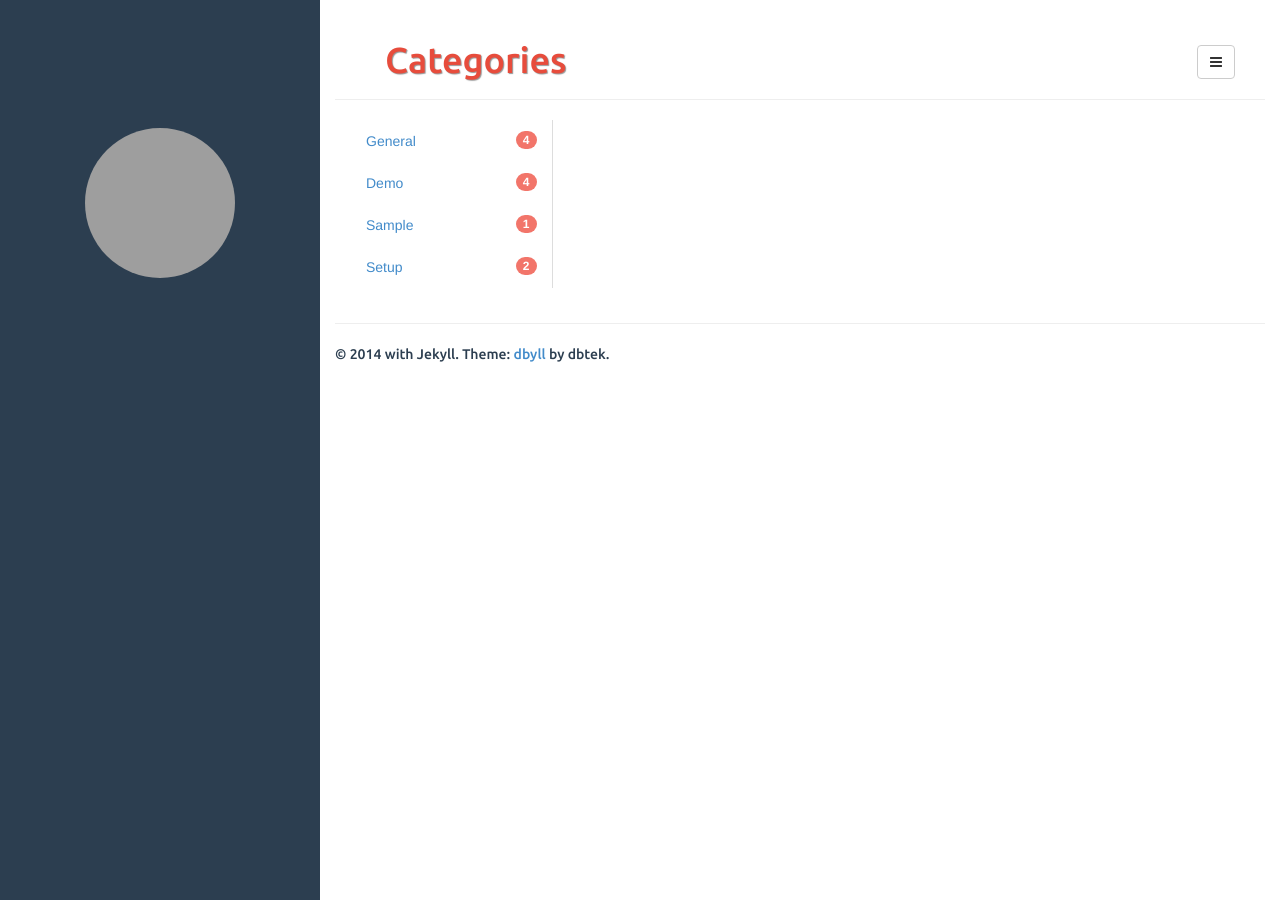
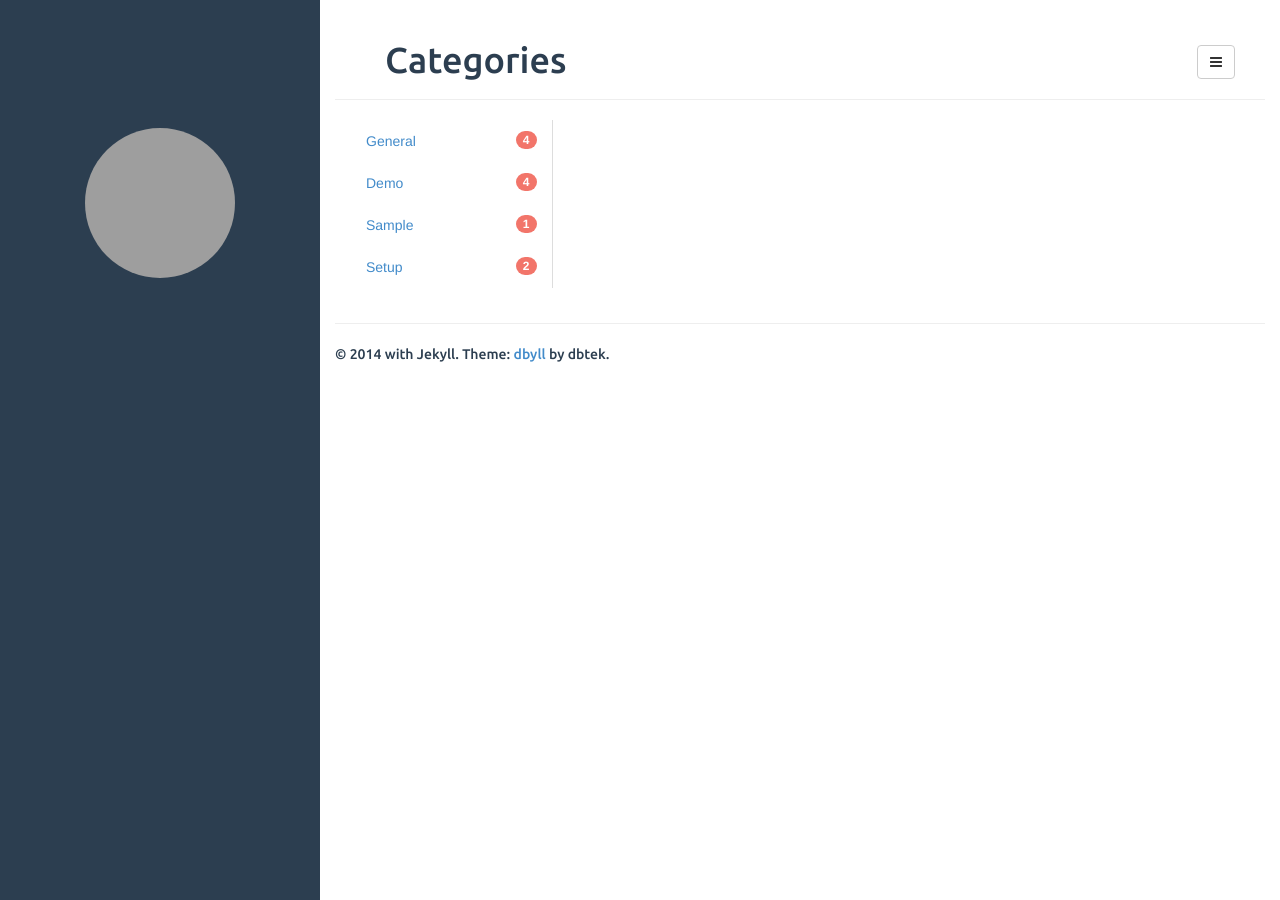
Before and after one commit to madeleinegermaine/madeleinegermaine, a Jekyll site: the page built from categories.html, in a window 1280 px wide. Built offline with Jekyll 4.4.1, drawn with Linux system fonts in a browser that asks for light colours; grey boxes are pictures that could not be loaded.

Commit message:
made page header blue

```diff
--- a/assets/css/style.css
+++ b/assets/css/style.css
@@ -82,8 +82,8 @@ article .share .gplus:hover {
 }
 
 .page-header {
-	color: #e74c3c;
-	text-shadow: 1px 1px 1px rgba(150, 150, 150, 1);
+	color: #2C3E50;
+	<!-- text-shadow: 1px 1px 1px rgba(150, 150, 150, 1); -->
 }
 
 article{
```
